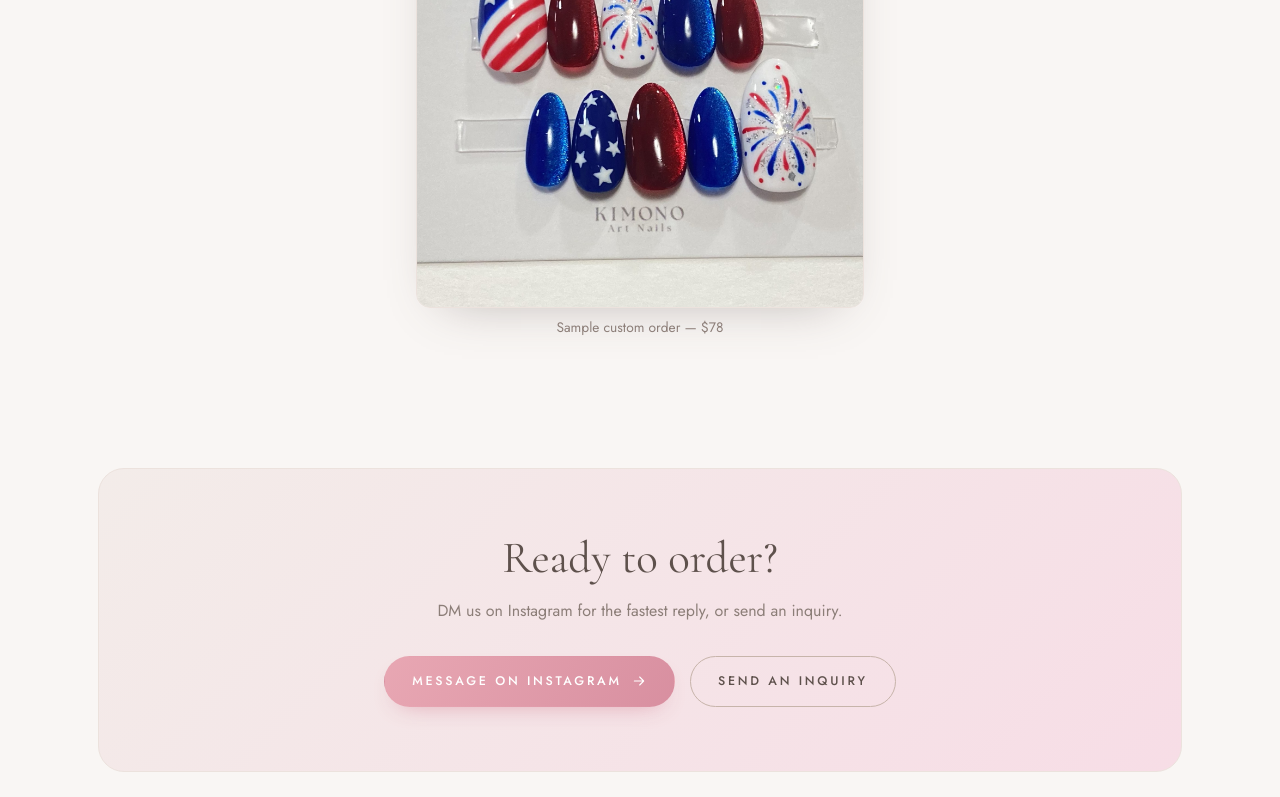
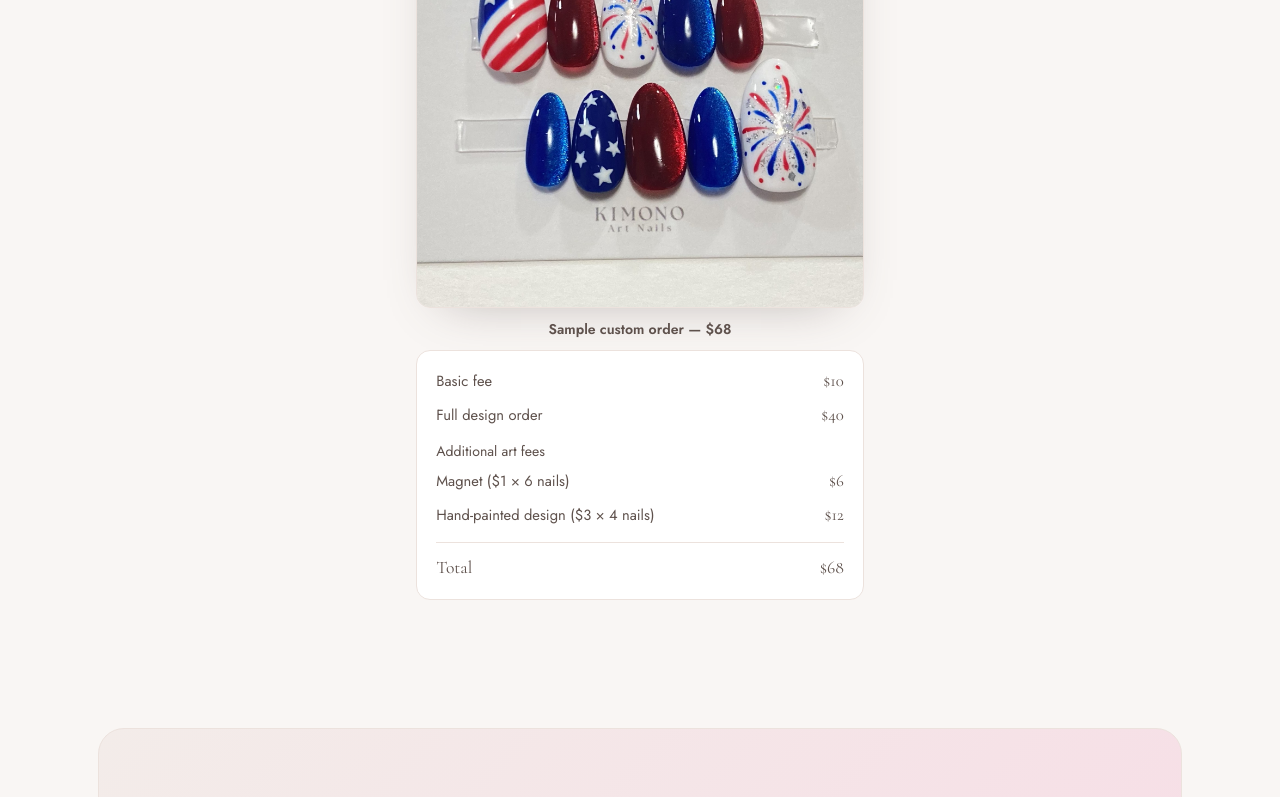
Before and after one commit to mkandy1115/kimono-art-nails, a React (Vite) app in the folder ui/: page /custom-order in a window 1280 px wide. Shown: the part 1445-2242 px from the top of the page. Built offline with nearby package versions, Linux system fonts and the light colour scheme; no server answers.

Commit message:
price details

```diff
--- a/ui/src/data/customPricing.js
+++ b/ui/src/data/customPricing.js
@@ -52,3 +52,15 @@ export const ADDON_SECTION = {
     { label: 'Small', price: '+$1' },
   ],
 };
+
+export const SAMPLE_ORDER = {
+  total: '$68',
+  lines: [
+    { label: 'Basic fee', price: '$10' },
+    { label: 'Full design order', price: '$40' },
+  ],
+  addons: [
+    { label: 'Magnet ($1 × 6 nails)', price: '$6' },
+    { label: 'Hand-painted design ($3 × 4 nails)', price: '$12' },
+  ],
+};
--- a/ui/src/pages/CustomOrder.jsx
+++ b/ui/src/pages/CustomOrder.jsx
@@ -1,7 +1,7 @@
 import { Link } from 'react-router-dom';
 import { ArrowIcon } from '../components/icons.jsx';
 import { INSTAGRAM_URL, INSTAGRAM_HANDLE, CONTACT_EMAIL } from '../lib/site.js';
-import { PRICING_SECTIONS, ADDON_SECTION } from '../data/customPricing.js';
+import { PRICING_SECTIONS, ADDON_SECTION, SAMPLE_ORDER } from '../data/customPricing.js';
 import useReveal from '../hooks/useReveal.js';
 
 function PriceRow({ label, price, formula, note, perUnit }) {
@@ -78,7 +78,22 @@ export default function CustomOrder() {
               height="448"
               loading="lazy"
             />
-            <figcaption>Sample custom order — $78</figcaption>
+            <figcaption className="custom-order-sample__title">
+              Sample custom order — {SAMPLE_ORDER.total}
+            </figcaption>
+            <div className="custom-order-sample__breakdown">
+              {SAMPLE_ORDER.lines.map((line) => (
+                <PriceRow key={line.label} {...line} />
+              ))}
+              <p className="price-sheet__sublabel">Additional art fees</p>
+              {SAMPLE_ORDER.addons.map((line) => (
+                <PriceRow key={line.label} {...line} />
+              ))}
+              <div className="custom-order-sample__total">
+                <span>Total</span>
+                <span>{SAMPLE_ORDER.total}</span>
+              </div>
+            </div>
           </figure>
         </div>
       </section>
--- a/ui/src/styles/pages.css
+++ b/ui/src/styles/pages.css
@@ -608,7 +608,6 @@
 .custom-order-sample {
   max-width: 28rem;
   margin: 1.5rem auto 0;
-  text-align: center;
 }
 .custom-order-sample img {
   display: block;
@@ -619,8 +618,33 @@
   border: 1px solid var(--line);
   box-shadow: var(--shadow-soft);
 }
-.custom-order-sample figcaption {
-  margin-top: 0.55rem;
-  font-size: 0.86rem;
-  color: var(--text-soft);
+.custom-order-sample__title {
+  margin: 0.65rem 0 0.5rem;
+  font-size: 0.88rem;
+  font-weight: 600;
+  color: var(--text);
+  text-align: center;
 }
+.custom-order-sample__breakdown {
+  padding: 1rem 1.2rem;
+  background: var(--surface);
+  border: 1px solid var(--line);
+  border-radius: var(--radius);
+  font-size: 0.92rem;
+  text-align: left;
+}
+.custom-order-sample__breakdown .price-sheet__sublabel {
+  margin-top: 0.65rem;
+}
+.custom-order-sample__total {
+  display: flex;
+  align-items: baseline;
+  justify-content: space-between;
+  gap: 0.75rem;
+  margin-top: 0.75rem;
+  padding-top: 0.65rem;
+  border-top: 1px solid var(--line);
+  font-family: var(--font-display);
+  font-size: 1.1rem;
+  color: var(--text);
+}
```
